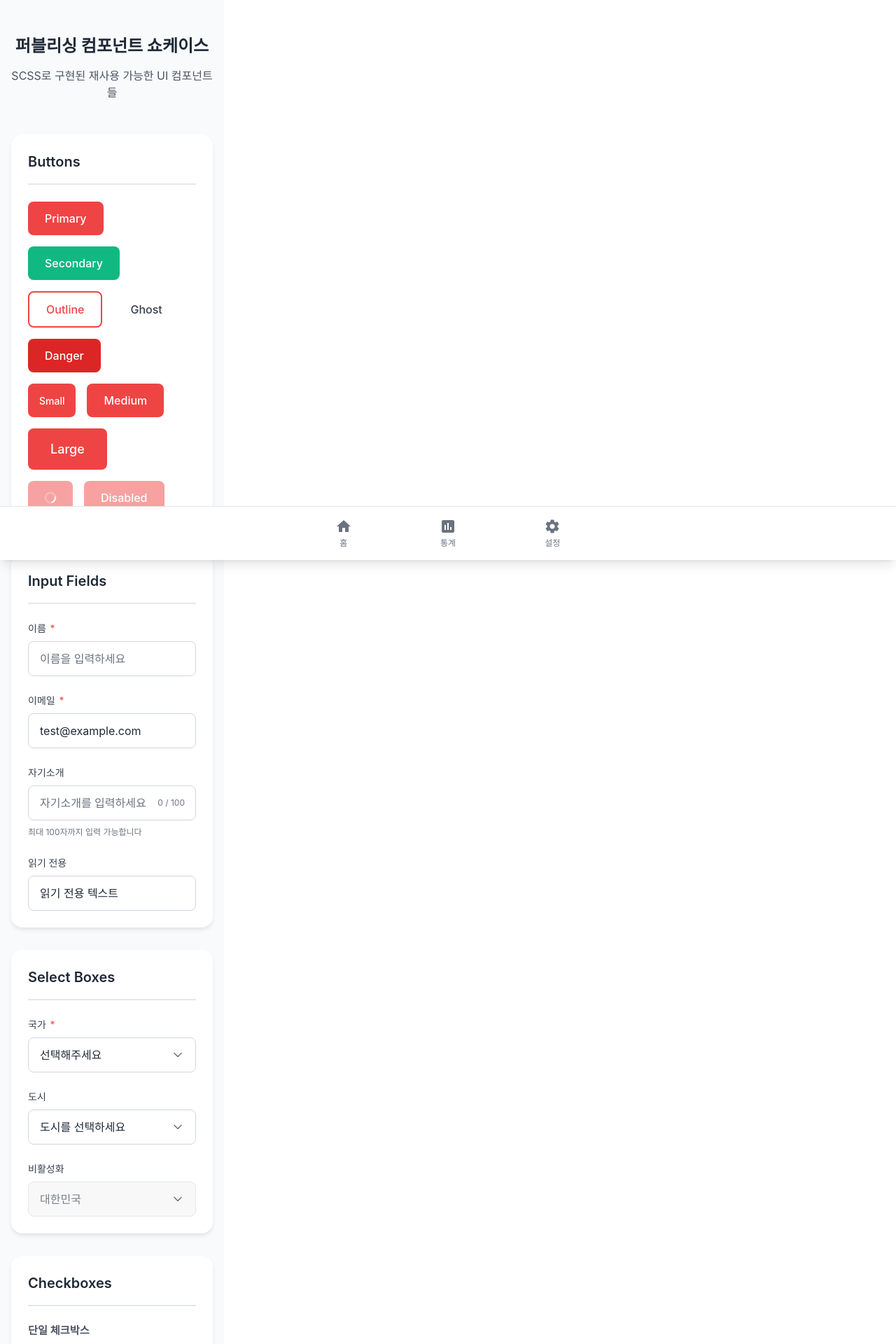
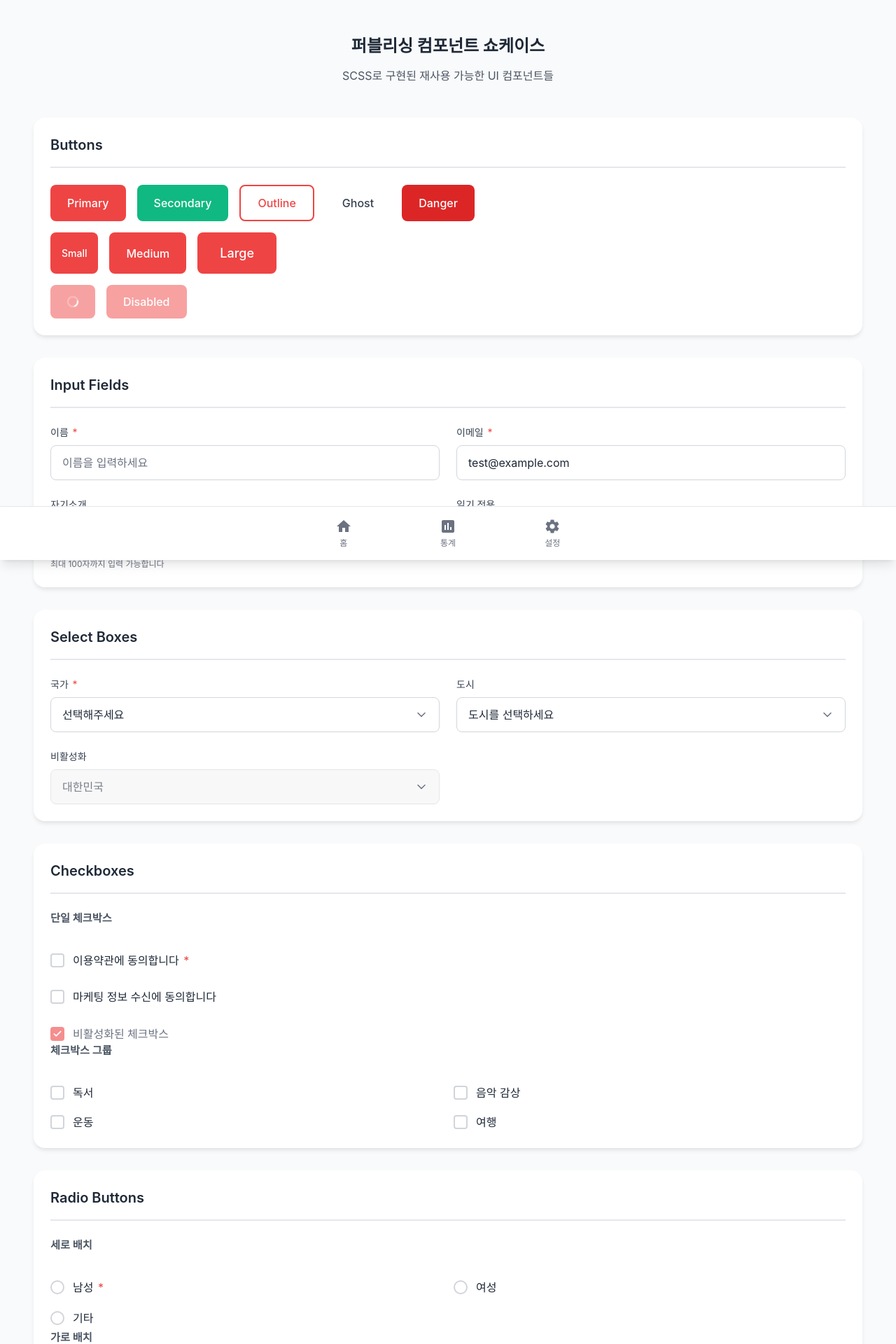
Before and after one commit to ehvzmf/pomodoro-app, a Vue app: page /publishing in a window 1280 px wide. Shown: the top 1920 px of the page at 70% size. Built offline with nearby package versions, Linux system fonts and the light colour scheme.

Commit message:
feat: responsive width

```diff
--- a/src/assets/main.css
+++ b/src/assets/main.css
@@ -4,9 +4,8 @@
 @tailwind utilities;
 
 #app {
-  max-width: 1280px;
-  margin: 0 auto;
-  padding: 2rem;
+  margin: 0;
+  padding: 0;
   font-weight: normal;
 }
 
@@ -23,16 +22,3 @@ a,
     background-color: hsla(160, 100%, 37%, 0.2);
   }
 }
-
-@media (min-width: 1024px) {
-  body {
-    display: flex;
-    place-items: center;
-  }
-
-  #app {
-    display: grid;
-    grid-template-columns: 1fr 1fr;
-    padding: 0 2rem;
-  }
-}
--- a/src/components/publishing/PublishingShowcase.vue
+++ b/src/components/publishing/PublishingShowcase.vue
@@ -507,51 +507,88 @@ const handleSubmit = () => {
 .publishing-showcase {
   min-height: 100vh;
   background: $gray-50;
-  padding: $spacing-2xl $spacing-md;
+  padding: $spacing-md;
   padding-bottom: 100px; // 하단 네비게이션 공간
+
+  @include desktop {
+    padding: $spacing-2xl;
+  }
 }
 
 .container {
-  max-width: 800px;
+  max-width: 100%;
   margin: 0 auto;
+
+  @include desktop {
+    max-width: 1200px;
+  }
 }
 
 .showcase-header {
   text-align: center;
+  margin-bottom: $spacing-lg;
+
+  @include desktop {
     margin-bottom: $spacing-2xl;
+  }
 }
 
 .showcase-title {
-  font-size: $font-size-2xl;
+  font-size: $font-size-xl;
   font-weight: 700;
   color: $gray-800;
   margin-bottom: $spacing-sm;
+
+  @include desktop {
+    font-size: $font-size-2xl;
+  }
 }
 
 .showcase-description {
+  font-size: $font-size-sm;
+  color: $gray-600;
+
+  @include desktop {
     font-size: $font-size-base;
-  color: $gray-600;
+  }
 }
 
 .showcase-section {
   @include card;
+  margin-bottom: $spacing-md;
+  padding: $spacing-md;
+
+  @include desktop {
     margin-bottom: $spacing-xl;
+    padding: $spacing-lg;
+  }
 }
 
 .section-title {
-  font-size: $font-size-xl;
+  font-size: $font-size-lg;
   font-weight: 600;
   color: $gray-800;
+  margin-bottom: $spacing-md;
+  padding-bottom: $spacing-sm;
+  border-bottom: 2px solid $gray-200;
+
+  @include desktop {
+    font-size: $font-size-xl;
     margin-bottom: $spacing-lg;
     padding-bottom: $spacing-md;
-  border-bottom: 2px solid $gray-200;
+  }
 }
 
 .button-grid {
   display: flex;
   flex-wrap: wrap;
+  gap: $spacing-sm;
+  margin-bottom: $spacing-sm;
+
+  @include desktop {
     gap: $spacing-md;
     margin-bottom: $spacing-md;
+  }
 
   &:last-child {
     margin-bottom: 0;
@@ -559,42 +596,84 @@ const handleSubmit = () => {
 }
 
 .demo-subtitle {
+  font-size: 0.875rem;
+  color: $gray-600;
+  margin-bottom: $spacing-xs;
+  font-weight: 600;
+
+  @include desktop {
     font-size: 0.95rem;
-  color: $gray-600;
     margin-bottom: $spacing-sm;
-  font-weight: 600;
+  }
 }
 
 .checkbox-demo,
 .radio-demo {
   display: flex;
   flex-direction: column;
+  gap: $spacing-md;
+
+  @include desktop {
     gap: $spacing-lg;
+  }
+
+  .checkbox-group,
+  .radio-group {
+    display: grid;
+    gap: $spacing-sm;
+
+    @include desktop {
+      grid-template-columns: repeat(2, 1fr);
+      gap: $spacing-md;
+    }
+  }
 }
 
 .form-grid {
   display: grid;
+  gap: $spacing-md;
+
+  @include desktop {
     gap: $spacing-lg;
+    grid-template-columns: repeat(2, 1fr);
+  }
 }
 
 .button-group {
   display: flex;
+  gap: $spacing-sm;
+  margin-top: $spacing-md;
+  justify-content: center;
+  flex-wrap: wrap;
+
+  @include desktop {
     gap: $spacing-md;
     margin-top: $spacing-lg;
-  justify-content: center;
+    flex-wrap: nowrap;
+  }
 }
 
 .demo-form {
   @include card;
+  padding: $spacing-md;
+  background: $gray-50;
+
+  @include desktop {
     padding: $spacing-xl;
-  background: $gray-50;
+  }
 }
 
 .form-step {
   display: grid;
+  gap: $spacing-md;
+  margin: $spacing-md 0;
+  min-height: 250px;
+
+  @include desktop {
     gap: $spacing-lg;
     margin: $spacing-xl 0;
     min-height: 300px;
+  }
 }
 
 .form-complete {
@@ -605,22 +684,37 @@ const handleSubmit = () => {
 }
 
 .complete-icon {
-  width: 80px;
-  height: 80px;
+  width: 60px;
+  height: 60px;
   @include flex-center;
   background: $secondary-color;
   color: $white;
   border-radius: 50%;
+  font-size: 2rem;
+  margin-bottom: $spacing-sm;
+
+  @include desktop {
+    width: 80px;
+    height: 80px;
     font-size: 3rem;
     margin-bottom: $spacing-md;
+  }
 }
 
 .form-actions {
   display: flex;
+  gap: $spacing-sm;
+  justify-content: center;
+  margin-top: $spacing-md;
+  padding-top: $spacing-md;
+  border-top: 1px solid $gray-200;
+  flex-wrap: wrap;
+
+  @include desktop {
     gap: $spacing-md;
-  justify-content: center;
     margin-top: $spacing-xl;
     padding-top: $spacing-xl;
-  border-top: 1px solid $gray-200;
+    flex-wrap: nowrap;
+  }
 }
 </style>
```
Lines whose indentation alone changed are shown as unchanged.
